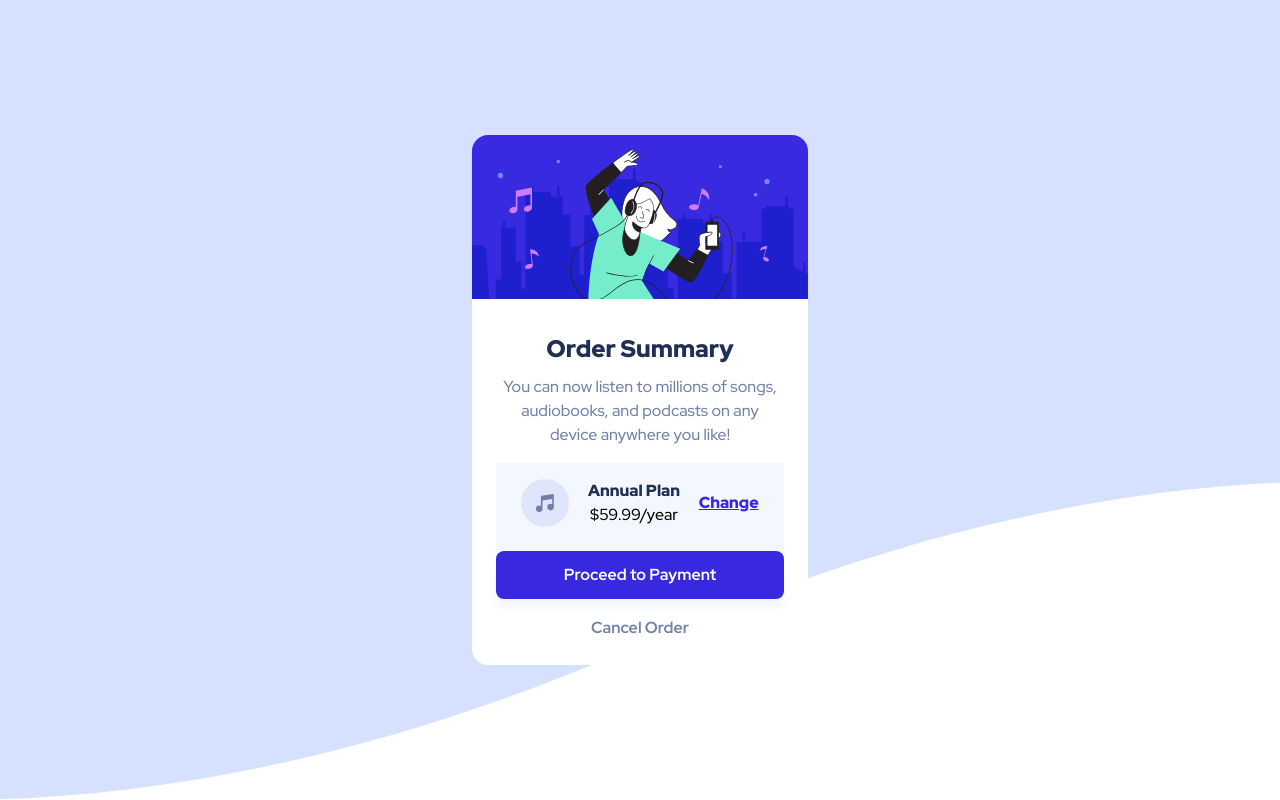
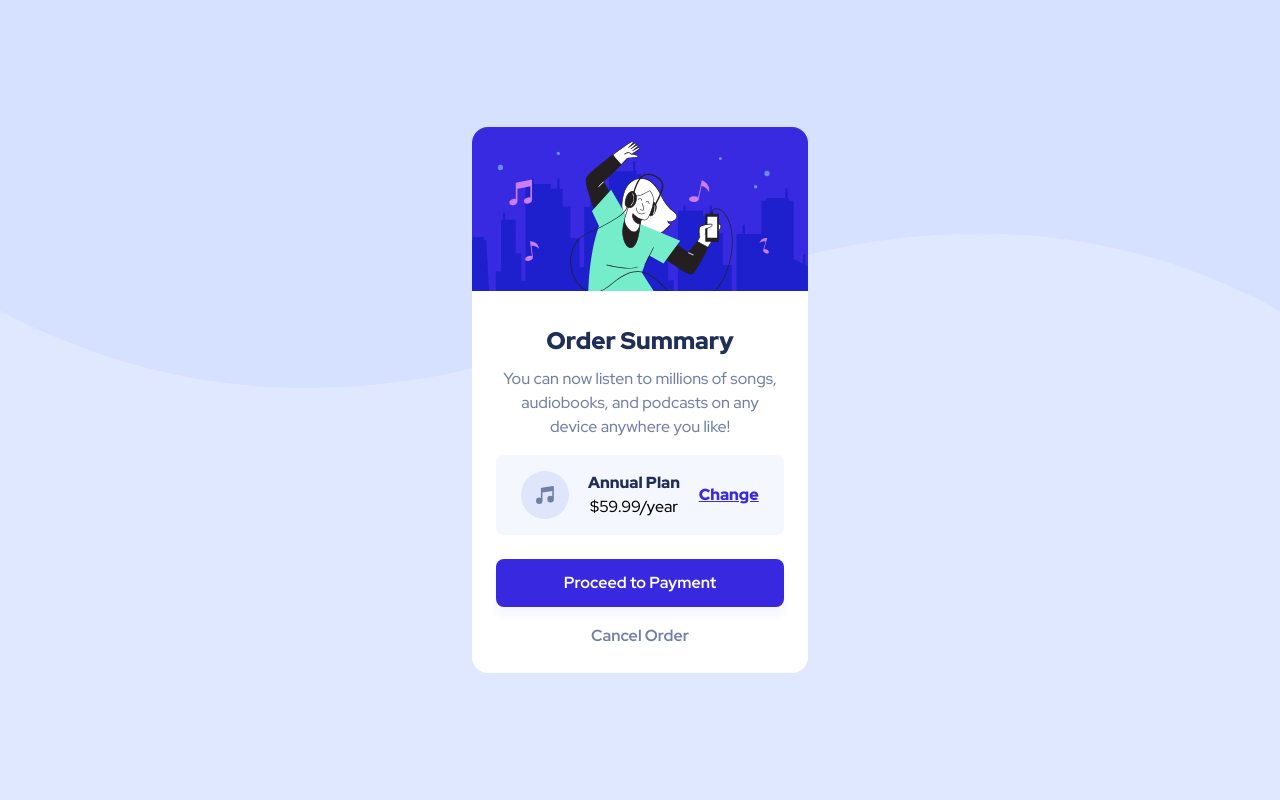
Before and after one commit to samoina/order-summary-component, a plain HTML site: page index.html in a window 1280 px wide. Drawn offline with Linux system fonts and the light colour scheme.

Commit message:
Add and position background image

```diff
--- a/style.css
+++ b/style.css
@@ -23,9 +23,11 @@ body {
 	line-height: 1.5;
 	font-size: 16px;
 	height: 100vh;
+	background-color: var(--pale-blue);
 	background-image: url(./images/pattern-background-mobile.svg);
-	background-size: cover;
-	background-position: center center;
+	background-size: contain;
+	background-position: top;
+	background-repeat: no-repeat;
 	display: flex;
 	flex-direction: column;
 	align-items: center;
@@ -98,7 +100,8 @@ h2 {
 	align-items: center;
 	padding: 1rem;
 	background-color: var(--very-pale-blue);
-	padding-bottom: 1.5rem;
+	margin-bottom: 1.5rem;
+	border-radius: 0.5rem;
 }
 
 .section__para--bold {
@@ -151,3 +154,9 @@ h2 {
 	cursor: pointer;
 	color: var(--dark-blue);
 }
+
+@media screen and (min-width: 500px) {
+	body {
+		background-image: url(./images/pattern-background-desktop.svg);
+	}
+}
```
Also changed, not shown: images/order-summary-component-scrshot.png (added), 1 other file.
